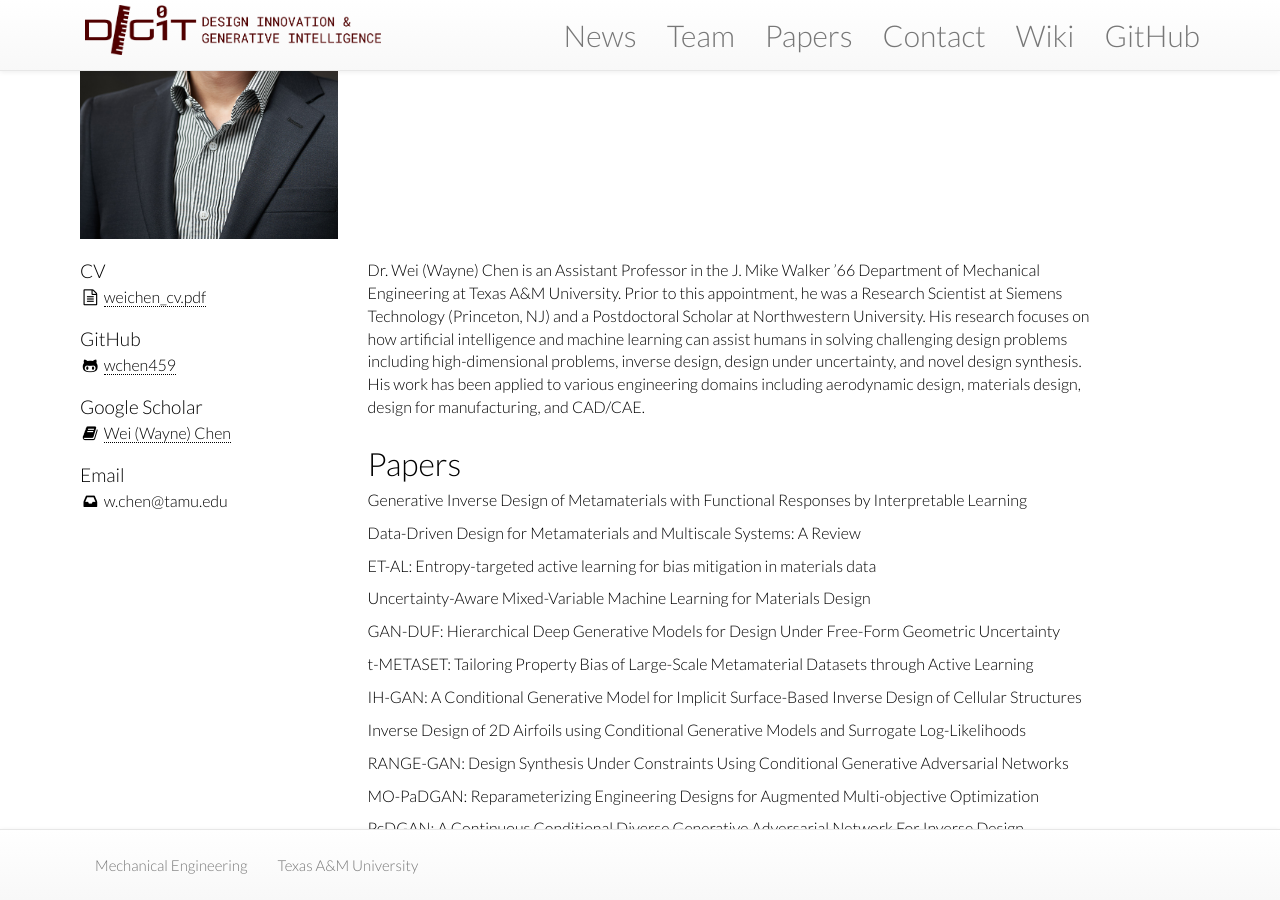
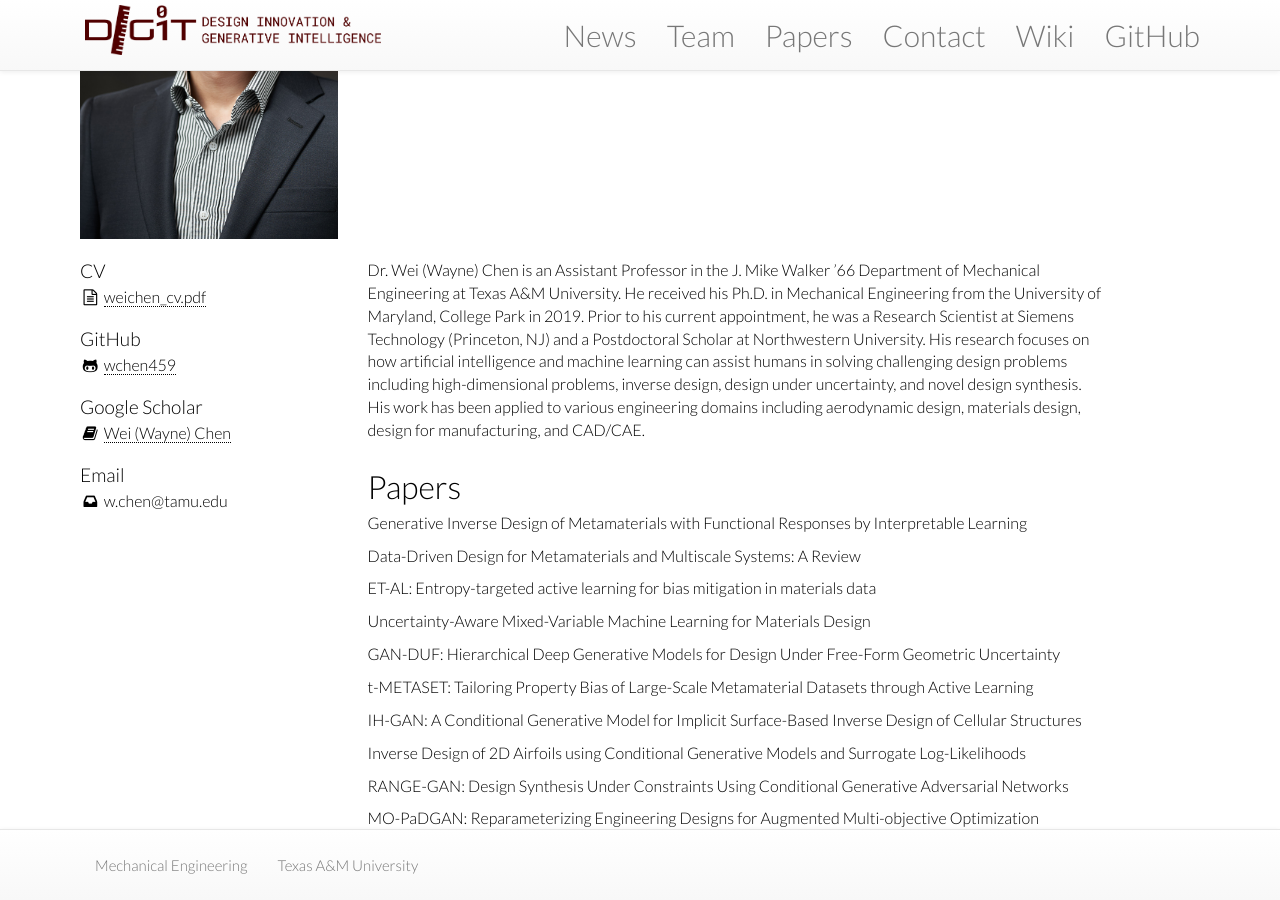
Before and after one commit to jihao2021/trojanbears, a Jekyll site: the page built from team/_posts/2023-08-01-wei-chen.md, in a window 1280 px wide and 900 px high, scrolled down 301 px. Built offline with Jekyll 4.4.1, drawn with Linux system fonts in a browser that asks for light colours; nearby versions of some CDN libraries.

Commit message:
Update 2023-08-01-wei-chen.md

```diff
--- a/team/_posts/2023-08-01-wei-chen.md
+++ b/team/_posts/2023-08-01-wei-chen.md
@@ -11,4 +11,4 @@
 cv: /assets/pdfs/weichen_cv.pdf
 alum: false
 ---
-Dr. Wei (Wayne) Chen is an Assistant Professor in the J. Mike Walker ’66 Department of Mechanical Engineering at Texas A&M University. Prior to this appointment, he was a Research Scientist at Siemens Technology (Princeton, NJ) and a Postdoctoral Scholar at Northwestern University. His research focuses on how artificial intelligence and machine learning can assist humans in solving challenging design problems including high-dimensional problems, inverse design, design under uncertainty, and novel design synthesis. His work has been applied to various engineering domains including aerodynamic design, materials design, design for manufacturing, and CAD/CAE.
+Dr. Wei (Wayne) Chen is an Assistant Professor in the J. Mike Walker ’66 Department of Mechanical Engineering at Texas A&M University. He received his Ph.D. in Mechanical Engineering from the University of Maryland, College Park in 2019. Prior to his current appointment, he was a Research Scientist at Siemens Technology (Princeton, NJ) and a Postdoctoral Scholar at Northwestern University. His research focuses on how artificial intelligence and machine learning can assist humans in solving challenging design problems including high-dimensional problems, inverse design, design under uncertainty, and novel design synthesis. His work has been applied to various engineering domains including aerodynamic design, materials design, design for manufacturing, and CAD/CAE.
```
